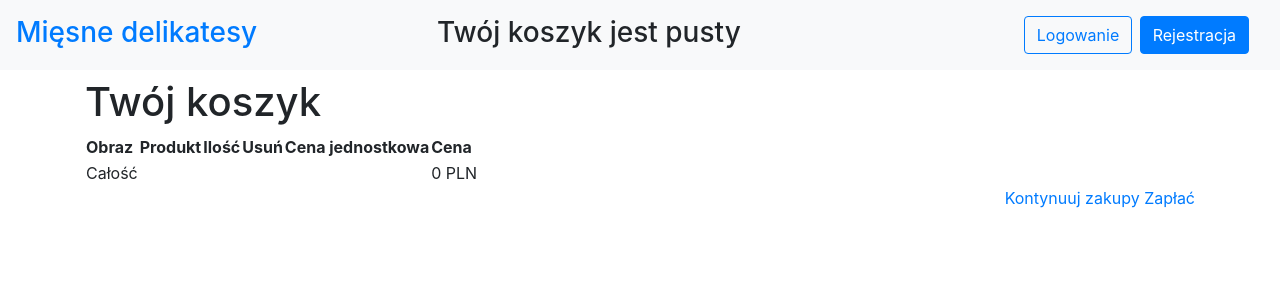
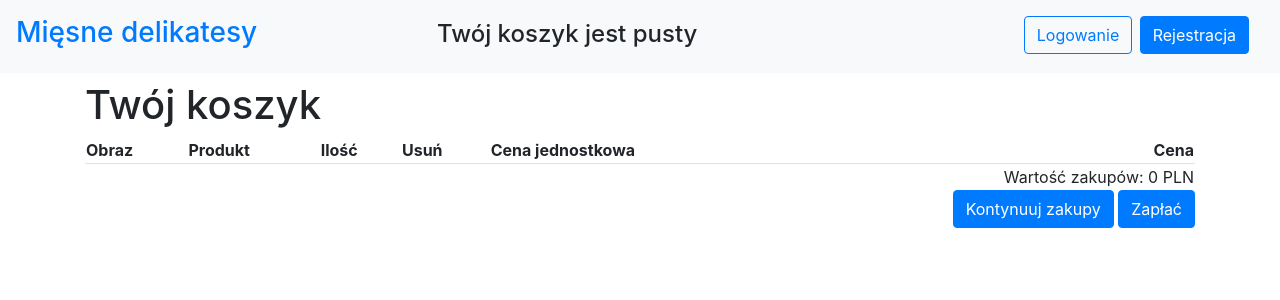
Before and after one commit to urszulasologub/webshop, a Django app: page /cart/ in a window 1280 px wide. Shown: the top 300 px of the page. Run offline with Django 3.2, Linux system fonts and the light colour scheme; some libraries are stand-ins or nearby versions.

Commit message:
updated main container, cart, product detail

```diff
--- a/webshop/cart/templates/cart/detail.html
+++ b/webshop/cart/templates/cart/detail.html
@@ -7,15 +7,15 @@
 
 {% block content %}
     <h1>Twój koszyk</h1>
-        <table class="cart">
+        <table class="cart" style="width:100%">
         <thead>
-            <tr>
+            <tr class="border-bottom">
                 <th>Obraz</th>
                 <th>Produkt</th>
                 <th>Ilość</th>
                 <th>Usuń</th>
                 <th>Cena jednostkowa</th>
-                <th>Cena</th>
+                <th class="num text-right">Cena</th>
             </tr>
         </thead>
         <tbody>
@@ -31,20 +31,19 @@
                         <td>{{ item.quantity }}</td>
                         <td><a href="{% url 'cart:cart_remove' product.id %}">Usuń</a></td>
                         <td class="num">{{ item.price }} PLN</td>
-                        <td class="num">{{ item.total_price }} PLN</td>
+                        <td class="num text-right">{{ item.total_price }} PLN</td>
                     </tr>
                 {% endwith %}
             {% endfor %}
-            <tr class="total">
-                <td>Całość</td>
-                <td colspan="4"></td>
-                <td class="num">{{ cart.get_total_price }} PLN</td>
+            <tr>
+                <td colspan="5"></td>
+                <td class="num border-top text-right">Wartość zakupów: {{ cart.get_total_price }} PLN</td>
             </tr>
         </tbody>
     </table>
     <p class="text-right">
         <a href="{% url 'shop:product_list' %}" class="button
-        light">Kontynuuj zakupy</a>
-        <a href="#" class="button">Zapłać</a>
+        light btn btn-primary">Kontynuuj zakupy</a>
+        <a href="#" class="button btn btn-primary">Zapłać</a>
     </p>
 {% endblock %}
--- a/webshop/shop/templates/shop/22.txt
+++ /dev/null
@@ -1 +0,0 @@
-ewfweew
--- a/webshop/shop/templates/shop/base.html
+++ b/webshop/shop/templates/shop/base.html
@@ -16,7 +16,7 @@
 				<a href="/" class="logo">Mięsne delikatesy</a>
 
 				</div>
-				<div class="col-md-4">
+				<div class="col-md-4 h4 pt-1">
 					{% with total_items=cart|length %}
 						{% if cart|length > 0 %}
 							Twój koszyk:
```
Also changed, not shown: webshop/shop/templates/shop/product/detail.html (+9 -3 lines), webshop/shop/templates/shop/product/list.html (+9 -9 lines).
